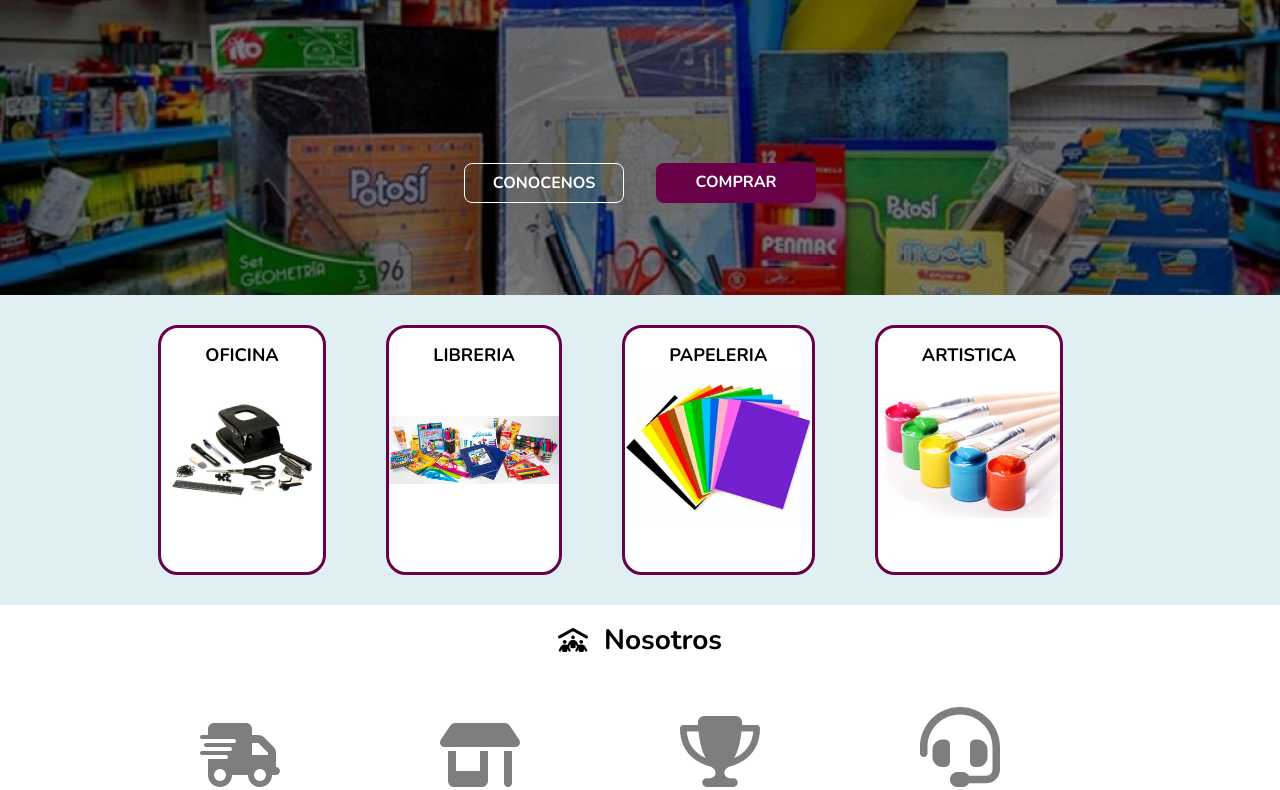
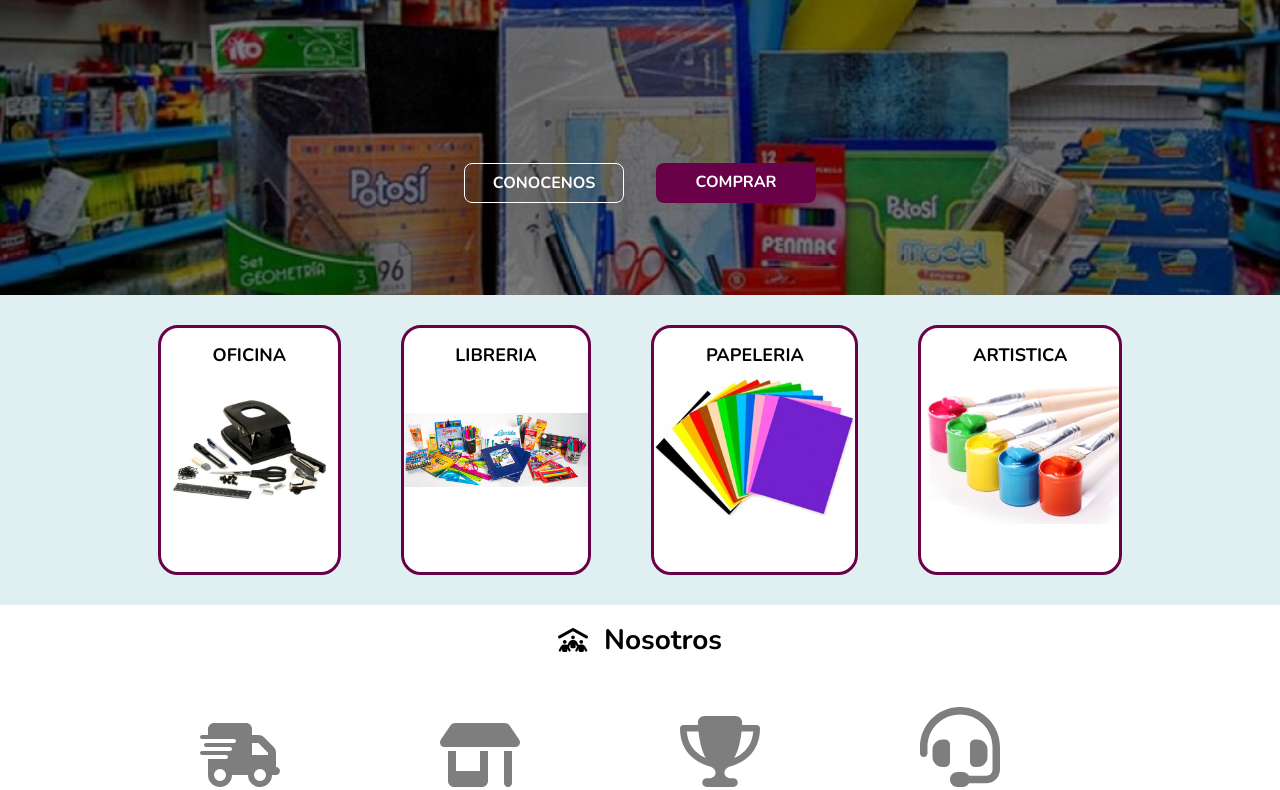
Before and after one commit to jgazzin/tp-tienda-codo, a plain HTML site: page index.html in a window 1280 px wide. Shown: the part 257-1047 px from the top of the page. Drawn offline with nearby package versions, Linux system fonts and the light colour scheme.

Commit message:
auto de marro

```diff
--- a/style.css
+++ b/style.css
@@ -288,7 +288,7 @@ COLOR NEGATIVO #ffffff
 }
 .grid-container{
   display: grid;
-  grid-template-columns: auto auto auto auto auto;
+  grid-template-columns: auto auto auto auto;
 }
 
 @media (max-width: 768px) {
```
